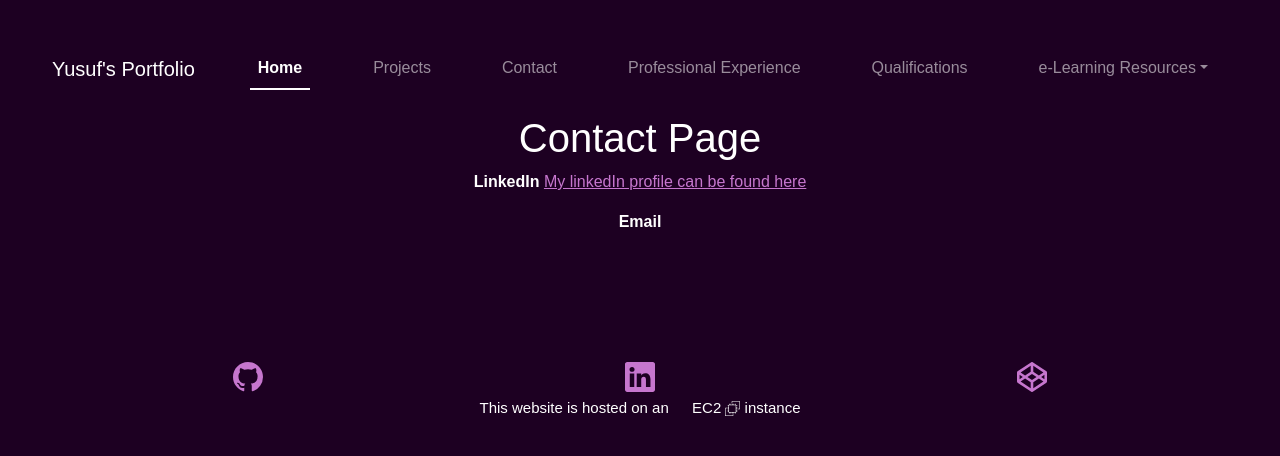
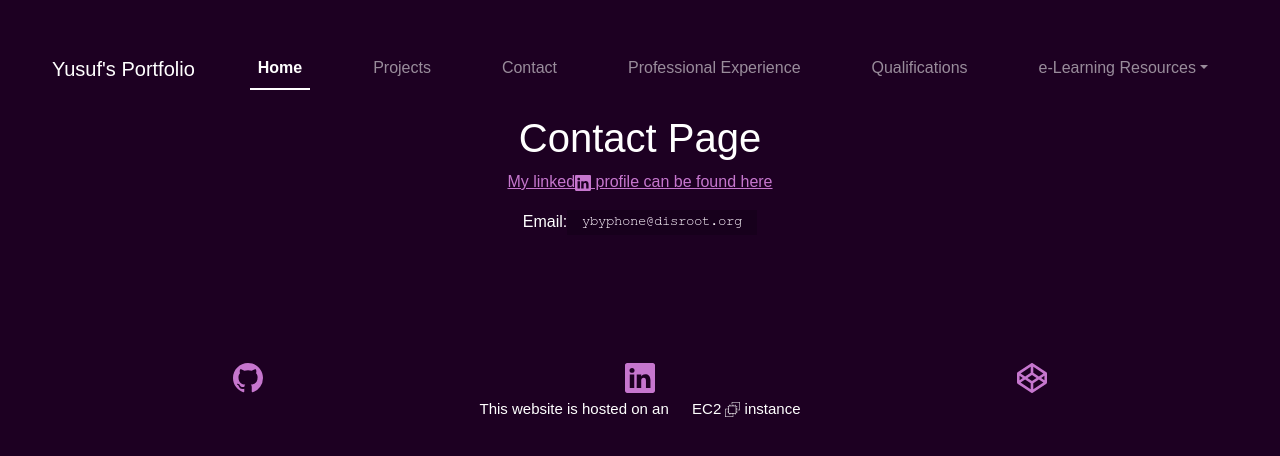
Before and after one commit to yusuf3a50/portfolio, a React (Create React App) app: page /Contact in a window 1280 px wide. Shown: the top 456 px of the page. Built offline with nearby package versions, Linux system fonts and the light colour scheme; some icons are missing.

Commit message:
update contacts page

```diff
--- a/src/css/main.css
+++ b/src/css/main.css
@@ -1,7 +1,3 @@
-html, body, #root {
-  height: 100%;
-}
-
 body {
     background-color: #1d0022;
     color: white;
--- a/src/pages/Contact.jsx
+++ b/src/pages/Contact.jsx
@@ -1,14 +1,19 @@
 import React from 'react';
 import '../css/main.css';
+import email from '../imgs/email.png'
+import { BsLinkedin } from 'react-icons/bs';
 
 function Contact() {
     return (
         <>
-        <h1>Contact Page</h1>
-        <p><b>LinkedIn </b>
-            <a href="https://linkedin.com/in/yusuf3a50/" target="_blank" rel="noopener noreferrer">
-            My linkedIn profile can be found here</a></p>
-            <p><b>Email </b></p>
+            <h1>Contact Page</h1>
+            <p>
+                <a href="https://linkedin.com/in/yusuf3a50/" target="_blank" rel="noopener noreferrer">
+
+                    My linked<BsLinkedin /> profile can be found here</a></p>
+            <p>Email:
+                <img src={email} alt="image of email address text" />
+            </p>
         </>
     );
 }
```
Also changed, not shown: src/css/Footer.css (line endings or trailing spaces), src/imgs/email.png (added).
